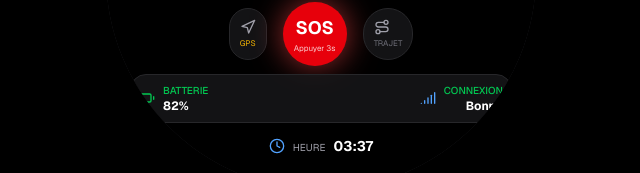
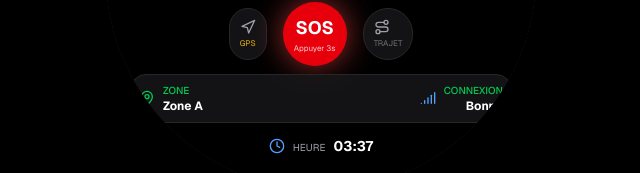
Before and after one commit to Nathankabongo/Mine-security-watch-galaxy-watch-, a Next.js app: page / in a window 1280 px wide. Shown: the part 425-598 px from the top of the page, without its empty margins (319-959 px from the left). Built offline with nearby package versions, Linux system fonts and the light colour scheme; no server answers.

Commit message:
feat: rename "BATTERIE 82%" to "Zone A" in bottom bar
Change Battery icon to MapPin and update text to "ZONE" with "Zone A".

```diff
--- a/components/WatchScreen.tsx
+++ b/components/WatchScreen.tsx
@@ -454,10 +454,10 @@ export default function WatchScreen() {
               {/* Bottom Status Row */}
               <div className="bg-zinc-900/80 rounded-xl p-2 border border-zinc-800 flex items-center justify-between">
                 <div className="flex items-center gap-2">
-                  <Battery className="w-4 h-4 text-green-500" />
+                  <MapPin className="w-4 h-4 text-green-500" />
                   <div>
-                    <div className="text-[10px] text-green-500 font-medium">BATTERIE</div>
-                    <div className="text-white text-xs font-bold">{data.battery}%</div>
+                    <div className="text-[10px] text-green-500 font-medium">ZONE</div>
+                    <div className="text-white text-xs font-bold">Zone A</div>
                   </div>
                 </div>
                 <div className="flex items-center gap-2">
```
